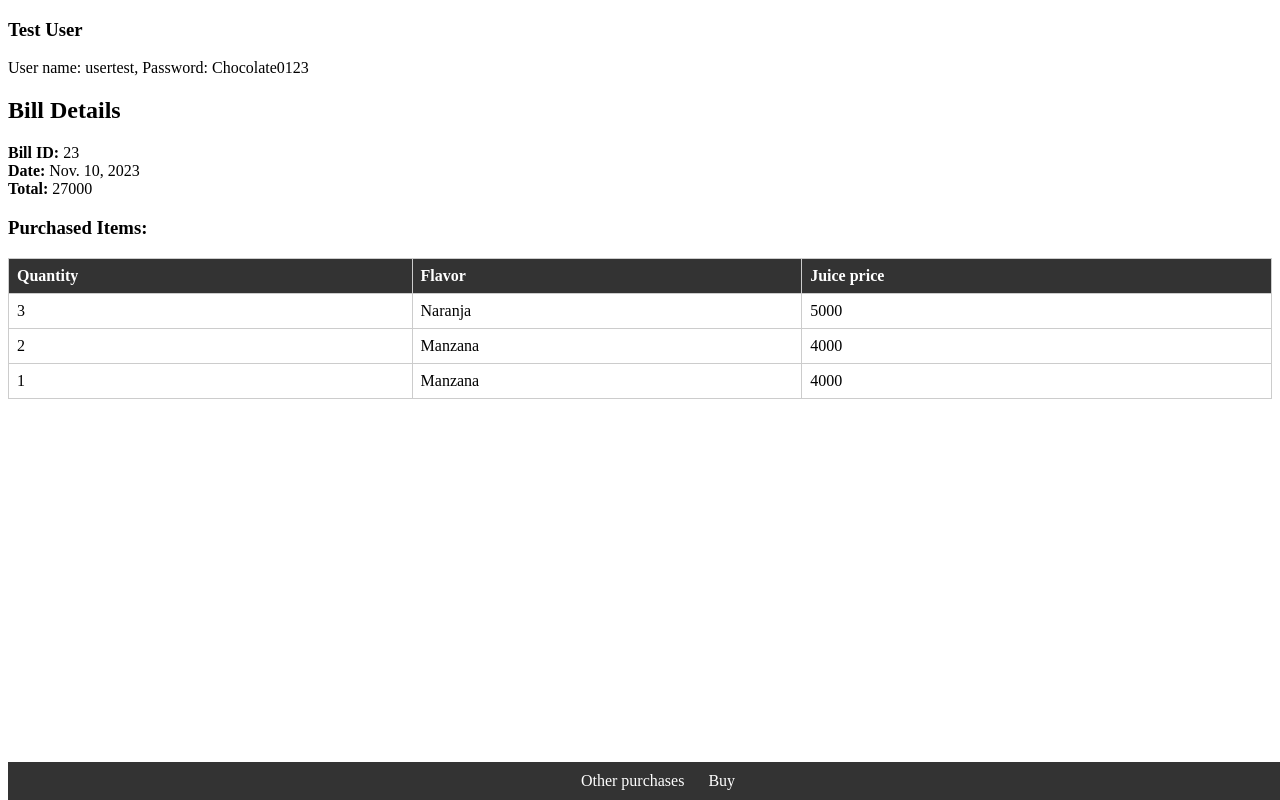
After one commit to CamilaPua/juicycompany, a Django app: a page that uses juiceapp/templates/base.html in a window 1280 px wide. The commit adds this page. Run offline with Django 4.2, Linux system fonts and the light colour scheme; data comes from the database, SQL or seed files in the repository; both versions use the stored data as it was after the commit.

Commit message:
Add bill details page

```diff
--- a/juiceapp/templates/base.html
+++ b/juiceapp/templates/base.html
@@ -2,6 +2,7 @@
 <html>
     <head>
         <title>Juicy Company</title>
+        {% block styles %}
         <style>
             /* Estilo para el footer */
             footer {
@@ -20,6 +21,7 @@
                 margin: 10px;
             }
         </style>
+        {% endblock %}
     </head>
 <body>
     {% if user.is_authenticated %}
--- /dev/null
+++ b/juiceapp/templates/bill.html
@@ -0,0 +1,76 @@
+{% extends "base.html" %}
+
+{% block styles %}
+    {{block.super}}
+    <style>
+        /* Estilo para la tabla hecho por chat gpt*/
+        table {
+            width: 100%;
+            border-collapse: collapse;
+        }
+
+        /* Estilo para las celdas de datos (td) */
+        td {
+            border: 1px solid #ccc;
+            padding: 8px;
+            text-align: left;
+        }
+
+        /* Estilo para las celdas de encabezado (th) */
+        th {
+            border: 1px solid #ccc;
+            padding: 8px;
+            text-align: left;
+            background-color: #333; /* Fondo oscuro */
+            color: #fff; /* Texto blanco */
+            font-weight: bold; /* Texto en negrita */
+        }
+        /* Estilo para el footer */
+        footer {
+            background-color: #333;
+            color: #fff;
+            text-align: center;
+            padding: 10px;
+        }
+
+        /* Estilo para los enlaces en el footer */
+        footer a {
+            color: #fff;
+            text-decoration: none;
+            margin: 10px;
+        }
+    </style>
+{% endblock %}
+
+{% block content %}
+  <h2>Bill Details</h2>
+
+  <strong>Bill ID:</strong> {{ bill.id }}<br>
+  <strong>Date:</strong> {{ bill.date }}<br>
+  <strong>Total:</strong> {{ total }}<br>
+
+  <h3>Purchased Items:</h3>
+  {% if items %}
+    <table>
+        <tr>
+            <th>Quantity</th>
+            <th>Flavor</th>
+            <th>Juice price</th>
+        </tr>
+        {% for item in items %}
+            <tr>
+                <td>{{ item.quantity }}</td>
+                <td>{{ item.juice }}</td>
+                <td>{{ item.juice.price }}</td>
+            </tr>
+        {% endfor %}
+    </table>
+  {% else %}
+    <p>No purchased items available.</p>
+  {% endif %}
+{% endblock %}
+{% block footer %}
+  <a href="/juiceapp/bills">Other purchases</a>
+  <a href="/juiceapp/purchase">Buy</a>
+  {{ block.super }}
+{% endblock %}
--- a/juiceapp/templates/bills.html
+++ b/juiceapp/templates/bills.html
@@ -8,8 +8,10 @@
     <ul>
       {% for bill in object_list %}
         <li>
-          <strong>Bill ID:</strong> {{ bill.id }}<br>
-          <strong>Date:</strong> {{ bill.date }}<br>
+          <a href="{% url 'juiceapp:bill_detail' bill.id %}">
+            <strong>Bill ID:</strong> {{ bill.id }}<br>
+            <strong>Date:</strong> {{ bill.date }}<br>
+          </a>
         </li>
       {% endfor %}
     </ul>
--- a/juiceapp/urls.py
+++ b/juiceapp/urls.py
@@ -13,5 +13,6 @@ urlpatterns = [
     path('juiceapp/login/', views.user_login, name='user_login'),
     path('juiceapp/register/', views.register_user, name='register_login'),
     path('juiceapp/logout/', views.user_logout, name='logout'),
-    path('juiceapp/bills/', views.BillsListView.as_view(), name='bills')
+    path('juiceapp/bills/', views.BillsListView.as_view(), name='bills'),
+    path('juiceapp/bills/bill<int:sale_id>/', views.bill_detail, name='bill_detail'),
 ]
--- a/juiceapp/views.py
+++ b/juiceapp/views.py
@@ -1,4 +1,4 @@
-from django.shortcuts import render, redirect, HttpResponse
+from django.shortcuts import render, redirect, HttpResponse, get_object_or_404
 from juiceapp.models import *
 from juiceapp.forms import JuiceForm, UserForm
 from django.views import View
@@ -99,3 +99,13 @@ class BillsListView(ListView):
 
     def get_queryset(self):
         return Sale.objects.filter(client=self.request.user)
+
+def bill_detail(request, sale_id):
+    sale = get_object_or_404(Sale, id=sale_id)
+    items = SaleItem.objects.filter(sale=sale)
+    subtotals = list()
+    for item in items:
+        subtotals.append(item.juice.price * item.quantity)
+    return render(request, 'bill.html', {'bill': sale, 'items': items,
+                                         'subtotals': subtotals,
+                                         'total': sum(subtotals)})
```
Also changed, not shown: db.sqlite3. Lines whose indentation alone changed are shown as unchanged.
